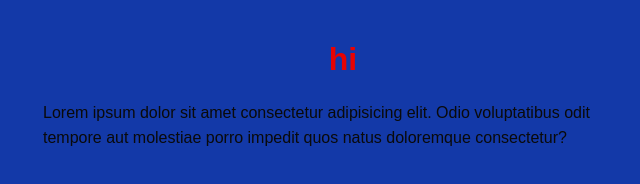
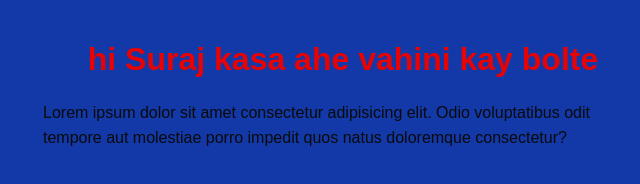
Before and after one commit to SANTOSH102004/practice, a plain HTML site: page index.html in a window 1280 px wide. Shown: the whole page, without its empty margins (297-937 px from the left). Drawn offline with Linux system fonts and the light colour scheme.

Commit message:
Update index.html
for suraj

```diff
--- a/index.html
+++ b/index.html
@@ -8,7 +8,7 @@
 
   </head>
   <body>
-    <h1><center>hi</center></h1>
+    <h1><center>hi Suraj kasa ahe  vahini kay bolte</center></h1>
     <p>
       Lorem ipsum dolor sit amet consectetur adipisicing elit. Odio voluptatibus
       odit tempore aut molestiae porro impedit quos natus doloremque
```
